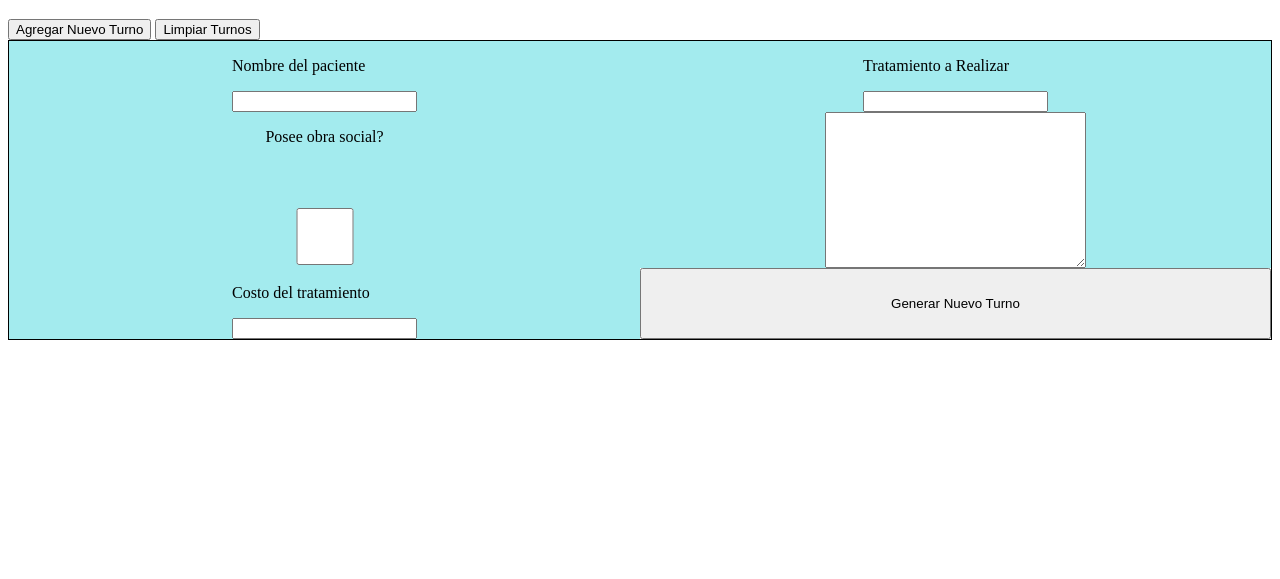
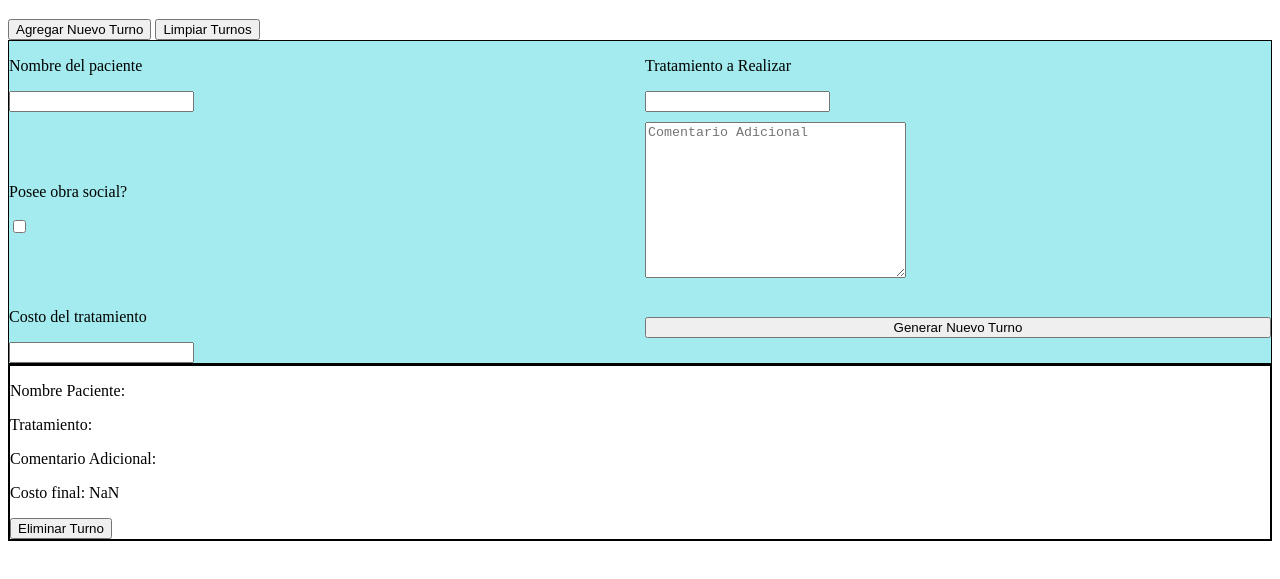
Before and after one commit to Brunillo19/Curso-JavaScript, a plain HTML site: page EjercicioComplementario3/index.html in a window 1280 px wide. Both pictures are taken after a click on the button "Generar Nuevo Turno". Shown: the part 61-640 px from the top of the page. Drawn offline with Linux system fonts and the light colour scheme.

Commit message:
Ejercicio Complementario 3

```diff
--- a/EjercicioComplementario3/index.html
+++ b/EjercicioComplementario3/index.html
@@ -9,7 +9,7 @@
 <body>
 
     <h1 class="inicio">Bienvenido al Sistema de Turnos Temporales STT</h1>
-        <button class="agregar" onclick="asd">Agregar Nuevo Turno</button>
+        <button id="generar" onclick="generar()">Agregar Nuevo Turno</button>
         <button>Limpiar Turnos</button>
         <form method="post" class="contenedor">
             <div>
@@ -25,7 +25,7 @@
             </div>
             <div>
 
-                <textarea name="comentario" id="comentario" cols="30" rows="10">Comentario Adicional</textarea>
+                <textarea name="comentario" id="comentario" cols="30" rows="10" placeholder="Comentario Adicional"></textarea>
             </div>
             <div>
 
@@ -33,7 +33,7 @@
             </div>
             <button onclick="agregar()" id="agregar" type="button" >Generar Nuevo Turno</button>
         </form>
-
+    <div id="contenido"></div>
     <script src="./index.js"></script>
 </body>
 </html>
--- a/EjercicioComplementario3/index.js
+++ b/EjercicioComplementario3/index.js
@@ -1,5 +1,6 @@
 let agregar = document.getElementById("agregar");
 const reseteo = document.querySelector("#reseteo");
+let contenido = document.getElementById("contenido");
 let nuevoturno=[];
 
     class turno {
@@ -11,12 +12,16 @@ let nuevoturno=[];
           this.costo = costo;
         }
       }
-
+    generar.onclick = function (e){
+        genero();
+      }
       agregar.onclick = function (e) {
         agrego();
       };
 
+      function genero() {
 
+      }
 
 
 
@@ -26,17 +31,24 @@ let nuevoturno=[];
         let trat = document.getElementById("tratamiento").value;
         let com = document.getElementById("comentario").value;
         let costo = parseFloat(document.getElementById("costo").value);
-            if (obra===true) {costo=costo*0.6;}
+        if (obra==="true") {costo=costo*0.6;}
         nuevoturno.push(new turno (nomPa,trat,com,costo));
         document.getElementById("nombrePaciente").value="";
-            document.getElementById("obra").value="";
+        document.getElementById("obra").value="1";
         document.getElementById("tratamiento").value="";
         document.getElementById("comentario").value="";
         document.getElementById("costo").value="";
-            alert(`
-                Nombre Paciente: ${nomPa}
-                Tratamiento: ${trat}
-                Comentario Adicional: ${com}
-                Costo final: ${costo}`);
+        console.log(costo);
 
+        for (const turnos of nuevoturno) {
+          const div = document.createElement("div");
+          div.className="turnos";
+          div.innerHTML=`<p>Nombre Paciente: ${nomPa}</p>
+          <p>Tratamiento: ${trat}</p>
+          <p>Comentario Adicional: ${com}</p>
+          <p>Costo final: ${costo}</p>
+          <button>Eliminar Turno</button>`;
+          contenido.append(div);
+          e.preventDefault();
           }
+      }
--- a/EjercicioComplementario3/style.css
+++ b/EjercicioComplementario3/style.css
@@ -7,12 +7,22 @@ justify-content: center;}
     margin: auto;
 }
 div {
-    background-color: rgb(163, 235, 238);
-    display: inline-grid;
     justify-content: center;
 }
 .contenedor {
+    background-color: rgb(163, 235, 238);
     display: grid;
+    justify-content: center;
+    align-items: center;
     border: 1.5px solid black;
     grid-template-columns: repeat(2,1fr);
+    gap: 10px;
 }
+.contenido {
+    height: 100px;
+    width: 100px;
+    border: 2px solid black;
+}
+.turnos {
+    border: 2px solid black;
+}
```
Lines whose indentation alone changed are shown as unchanged.
